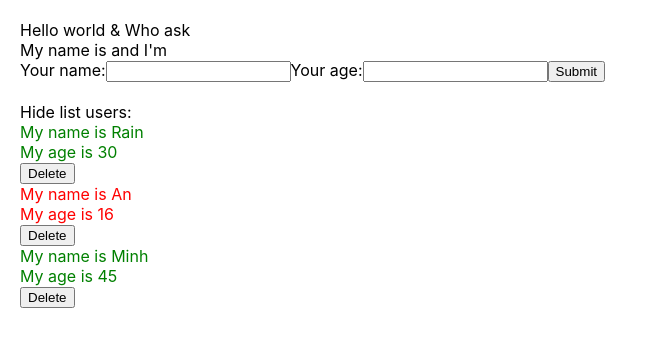
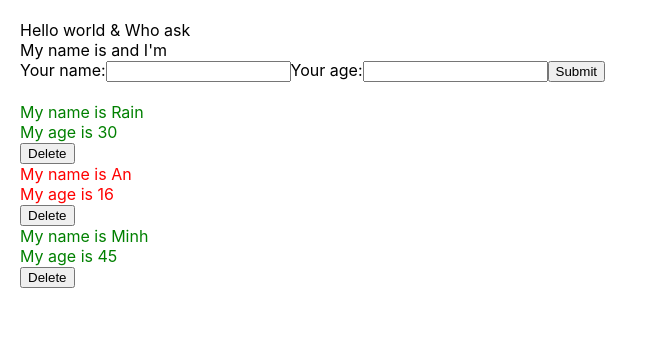
Before and after one commit to anhoang0611/react1, a React (Create React App) app: page / in a window 1280 px wide. Shown: the top 346 px of the page, without its empty margins (0-648 px from the left). Built offline with nearby package versions, Linux system fonts and the light colour scheme.

Commit message:
stateless and stateful

```diff
--- a/src/components/DisplayInfor.js
+++ b/src/components/DisplayInfor.js
@@ -1,58 +1,55 @@
 import React from "react";
 import './DisplayInfor.scss'
 import logo from './../logo.svg'
-class DisplayInfor extends React.Component {
-    constructor(props) {
-        console.log("call me constructor: 1")
-        super(props);
-        //babel compiler
-        this.state = {
-            isShowListUser: true
-        }
-    }
 
-    componentDidMount() {
-        console.log('>>> Call me component did mount')
-        setTimeout(() => {
-            document.title = 'Rain'
-        }, 3000);
-    }
+//stateless vs statefull
+// class DisplayInfor extends React.Component {
 
-    componentDidUpdate(prevPros, prevState, snapshot) {
-        console.log('>>> call  me component did Update', this.props, prevPros)
-        if (this.props.listUsers !== prevPros.listUsers) {
-            if (this.props.listUsers.length === 5) {
-                alert('you got 5 user')
-            }
-        }
-    }
-
-    state = {
-        isShowListUser: true
-    }
-    handleShowHide = () => {
-        this.setState({
-            isShowListUser: !this.state.isShowListUser
-        })
-    }
+//     render() {
+//         console.log("call me render")
+//         // destructuring array/obj
+//         const { listUsers } = this.props;
+//         console.log(listUsers)
+//         // pros => viết tắt của propeties
+//         return (
+//             <div className='display-infor-container'>
 
 
+//                 {true &&
+//                     <>
+//                         {listUsers.map((user) => {
+//                             // console.log(user)
 
-    render() {
-        console.log("call me render")
-        // destructuring array/obj
-        const { listUsers } = this.props;
-        console.log(listUsers)
-        // pros => viết tắt của propeties
+//                             return (
+//                                 <div key={user.id} className={+user.age > 18 ? "green" : "red"} >
+//                                     <div>
+//                                         <div>My name is {user.name} </div>
+//                                         <div>My age is {user.age} </div>
+//                                     </div>
+//                                     <div>
+//                                         <button onClick={() => this.props.handleDeleteUser(user.id)}>Delete</button>
+//                                     </div>
+
+//                                 </div>
+
+//                             )
+//                         })}
+
+//                     </>
+//                 }
+//             </div>
+//         )
+//     }
+// }
+
+const DisplayInfor = (props) => {
+    const { listUsers } = props; //obj
+
     return (
         <div className='display-infor-container'>
-                {/* <img src={logo} /> */}
-                <div >
-                    <span onClick={() => { this.handleShowHide() }}>
-                        {this.state.isShowListUser === true ? "Hide list users:" : "Show list users:"}
-                    </span>
-                </div>
-                {this.state.isShowListUser &&
+
+
+            {true &&
                 <>
                     {listUsers.map((user) => {
                         // console.log(user)
@@ -64,7 +61,7 @@
                                     <div>My age is {user.age} </div>
                                 </div>
                                 <div>
-                                        <button onClick={() => this.props.handleDeleteUser(user.id)}>Delete</button>
+                                    <button onClick={() => props.handleDeleteUser(user.id)}>Delete</button>
                                 </div>
 
                             </div>
@@ -77,6 +74,5 @@
         </div>
     )
 }
-}
 
 export default DisplayInfor;
```
Lines whose indentation alone changed are shown as unchanged.
